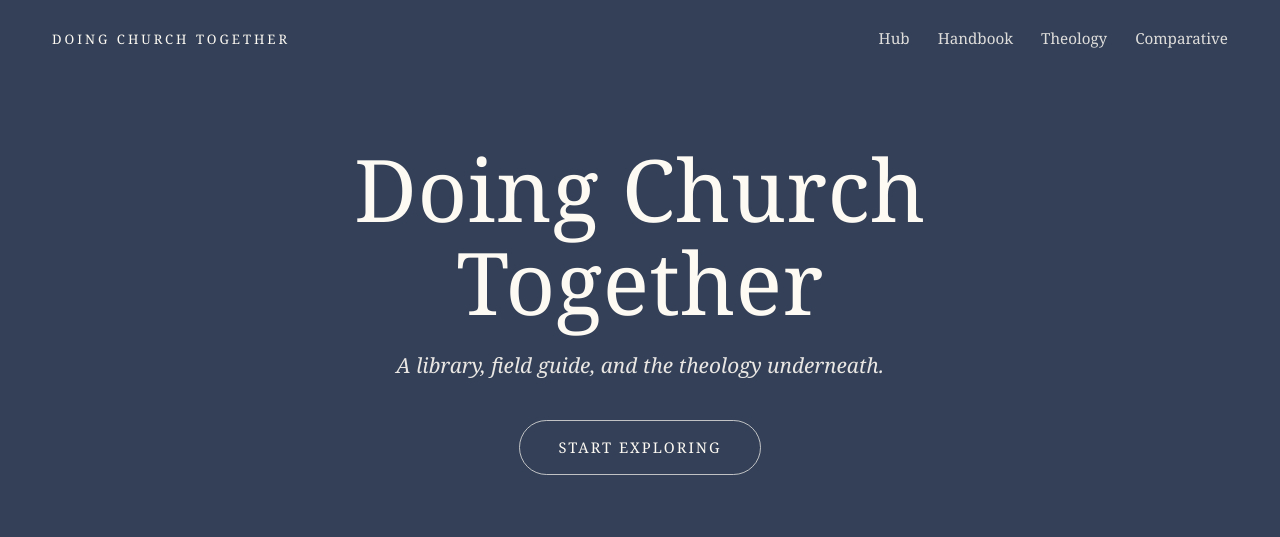
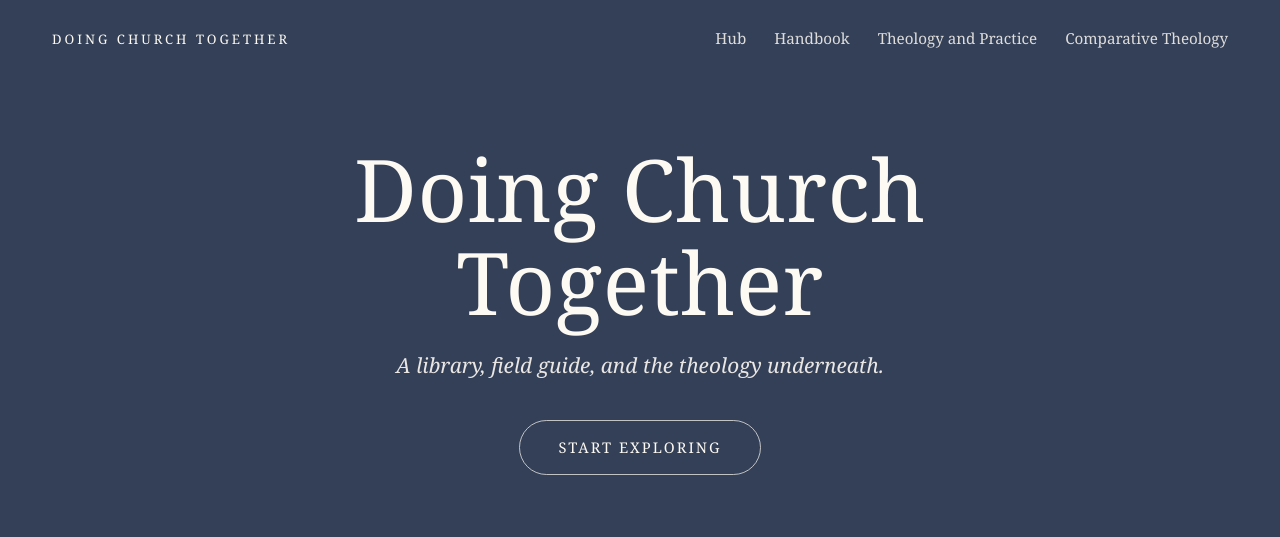
Before and after one commit to churchresourcehub/doingchurchtogether, a plain HTML site: page index.html in a window 1280 px wide. Shown: the top 537 px of the page. Drawn offline with Linux system fonts and the light colour scheme.

Commit message:
Nav and fit card read Theology and Practice / Comparative Theology; retake theology screenshots with the new headline

```diff
--- a/index.html
+++ b/index.html
@@ -285,8 +285,8 @@
     <div class="links">
       <a href="#hub">Hub</a>
       <a href="#handbook">Handbook</a>
-      <a href="#theology">Theology</a>
-      <a href="#comparative">Comparative</a>
+      <a href="#theology">Theology and Practice</a>
+      <a href="#comparative">Comparative Theology</a>
     </div>
   </nav>
   <div class="hero">
@@ -394,7 +394,7 @@
     </div>
     <div class="fit-card">
       <div class="label">See the ground</div>
-      <h3>The Theology</h3>
+      <h3>Theology and Practice</h3>
       <p>You want the thinking underneath the practice. Walk the map from its foundation upward, or ask a question and follow the answer to its sources.</p>
     </div>
     <div class="fit-card">
```
Also changed, not shown: assets/hero-theology.png, assets/tall-theology.png.
